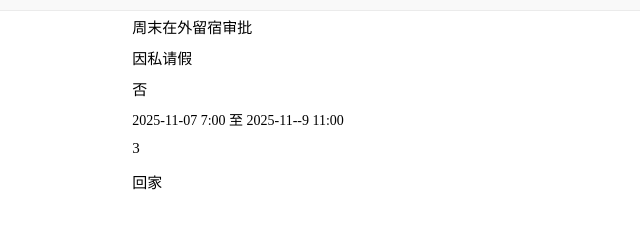
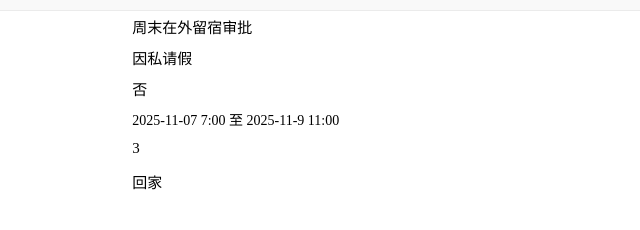
Before and after one commit to PouToufu/poutofu, a plain HTML site: page index.html in a window 1280 px wide. Shown: the top 230 px of the page, 303-943 px from the left. Drawn offline with Linux system fonts and the light colour scheme.

Commit message:
Update index.html

```diff
--- a/index.html
+++ b/index.html
@@ -29,7 +29,7 @@
             </div>
             <div class="textcontiner">
                 <span class="lefttext">请假日期</span>
-                <span class="righttext" id="time">2025-11-07 7:00 至 2025-11--9 11:00</span>
+                <span class="righttext" id="time">2025-11-07 7:00 至 2025-11-9 11:00</span>
             </div>
             <div class="textcontiner">
                 <span class="lefttext">请假天数</span>
```
